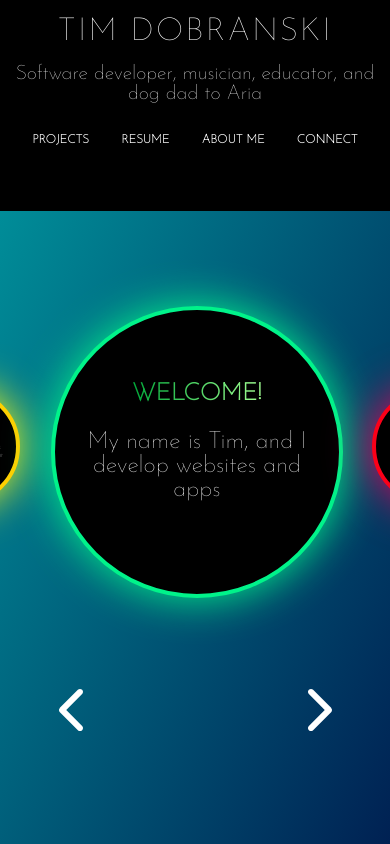
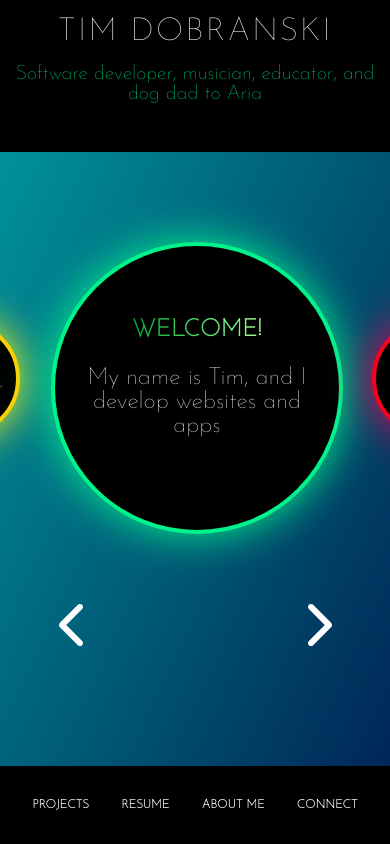
Before and after one commit to timdobranski/portfolio, a Next.js app: page / in a window 390 px wide. Built offline with nearby package versions, Linux system fonts and the light colour scheme.

Commit message:
Moved navbar to bottom

```diff
--- a/src/app/Home.module.css
+++ b/src/app/Home.module.css
@@ -1,6 +1,6 @@
 #home {
   position: relative;
-  height: 75vh;
+  height: 71vh;
   overflow: hidden;
   /* background: linear-gradient(to bottom right, rgb(0, 156, 162), rgb(0, 33, 83)); */
 }
@@ -62,8 +62,8 @@
   margin-right: -7vw;
 }
 .hidden {
-  /* opacity: 0;
-  display: hidden; */
+  opacity: 0;
+  display: hidden;
   left: 150%;
   z-index: -1;
   transition: transform 1s ease, width 1s ease, height 1s ease, margin 1s ease, left 1s ease top 1s ease;
@@ -174,6 +174,9 @@
   transform: scale(1.1);
   transition: transform 300ms ease-in-out;
 }
+
+
+@media (max-width: 768px) {
   @keyframes fadeIn {
     from {
       opacity: 0;
@@ -188,8 +191,6 @@
     animation-delay: 0.7s; /* This delay will ensure it starts after any other transition is likely complete. Adjust as needed */
     opacity: 0; /* Initially hidden */
   }
-
-@media (max-width: 768px) {
   .ring {
     /* font-size: 1.5rem; */
   }
--- a/src/app/globals.css
+++ b/src/app/globals.css
@@ -22,17 +22,18 @@ a {
   top: 0px;
   left: 0;
   width: 100%;
-  height: auto;
+  height: 100vh;
   z-index: -1
 }
 #header-container {
 display: block;
 width: 100%;
-height: 25vh;
+height: 18vh;
 background-color: rgb(0, 0, 0);
 }
 .description {
   color: white;
+  color: #00f38a;
   margin-bottom: 1rem;
   font-size: 2rem;
   width: 100%;
@@ -53,11 +54,14 @@ background-color: rgb(0, 0, 0);
   flex-direction: row;
   justify-content: space-evenly;
   align-items: center;
-
-
+  background-color: black;
+  position: absolute;
+  bottom: 0;
+  width: 100vw;
+  height: 4vw;
 }
 .card {
-  margin-top: 30px;
+
 }
 .card h2 {
   color: white;
@@ -72,7 +76,7 @@ background-color: rgb(0, 0, 0);
 
 @media (max-width: 768px) {
   #header-container{
-    height: 25vh;
+    height: 18vh;
   }
   .title {
     font-size: 2rem;
@@ -83,9 +87,15 @@ background-color: rgb(0, 0, 0);
     font-size: 1.25rem;
   }
   .card {
-    margin-top: 1.25rem;
+    /* margin-top: 1.25rem; */
   }
   .card h2 {
     font-size: .75rem;
   }
+  .grid {
+    position: absolute;
+    bottom: 0;
+    width: 100vw;
+    height: 20vw;
+  }
 }
--- a/src/app/layout.js
+++ b/src/app/layout.js
@@ -29,6 +29,9 @@ export default function RootLayout({ children }) {
         <div id='header-container'>
           <h1 className='title '>TIM DOBRANSKI</h1>
           <p className='description '>Software developer, musician, educator, and dog dad to Aria</p>
+
+        </div>
+        {children}
           <div className='grid '>
             <a href='' className='card'>
               <h2>PROJECTS</h2>
@@ -43,9 +46,6 @@ export default function RootLayout({ children }) {
                 <h2>CONNECT</h2>
             </Link>
           </div>
-
-        </div>
-        {children}
       </body>
     </html>
   )
```
Lines whose indentation alone changed are shown as unchanged.
